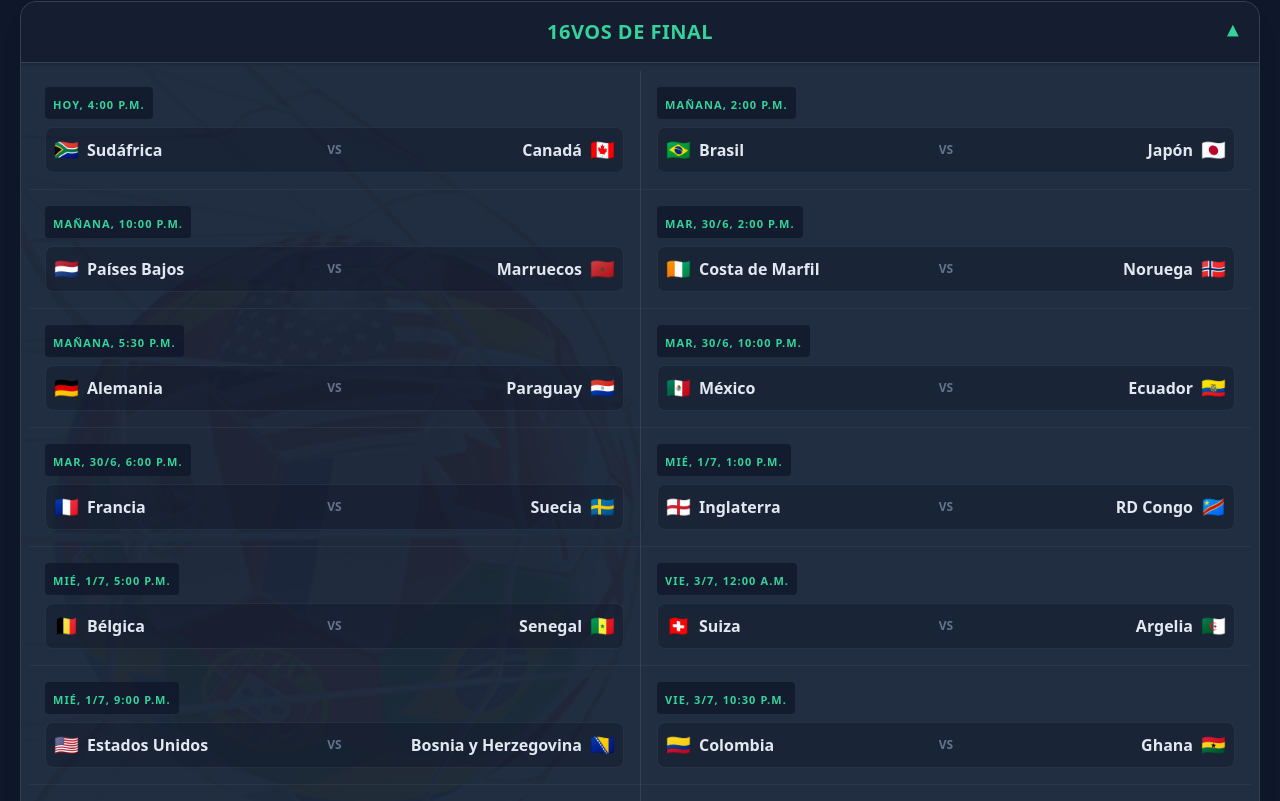
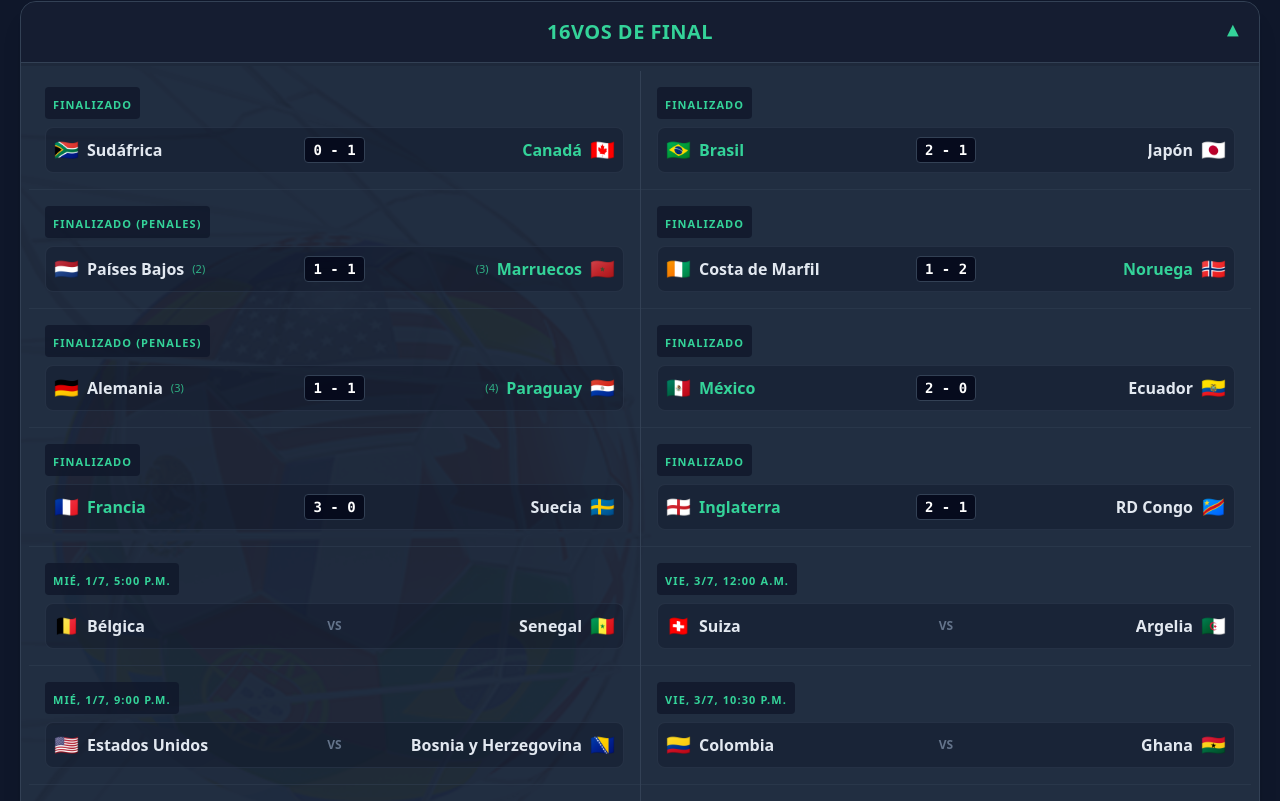
Before and after one commit to lprafael/sist_base, a Next.js app in the folder web/: page /mundial in a window 1280 px wide. Shown: the part 899-1700 px from the top of the page. Built offline with nearby package versions, Linux system fonts and the light colour scheme.

Commit message:
Actualizar resultados y UI de 16avos de final del Mundial 2026

```diff
--- a/web/src/app/mundial/page.tsx
+++ b/web/src/app/mundial/page.tsx
@@ -115,18 +115,18 @@ const knockoutStages = [
   {
     name: '16vos de Final',
     matches: [
-      { match: 'Sudáfrica vs Canadá', flag1: '🇿🇦', flag2: '🇨🇦', time: 'hoy, 4:00 p.m.' },
-      { match: 'Países Bajos vs Marruecos', flag1: '🇳🇱', flag2: '🇲🇦', time: 'mañana, 10:00 p.m.' },
-      { match: 'Alemania vs Paraguay', flag1: '🇩🇪', flag2: '🇵🇾', time: 'mañana, 5:30 p.m.' },
-      { match: 'Francia vs Suecia', flag1: '🇫🇷', flag2: '🇸🇪', time: 'mar, 30/6, 6:00 p.m.' },
+      { match: 'Sudáfrica vs Canadá', flag1: '🇿🇦', flag2: '🇨🇦', time: 'Finalizado', score1: 0, score2: 1 },
+      { match: 'Países Bajos vs Marruecos', flag1: '🇳🇱', flag2: '🇲🇦', time: 'Finalizado (Penales)', score1: 1, score2: 1, pen1: 2, pen2: 3 },
+      { match: 'Alemania vs Paraguay', flag1: '🇩🇪', flag2: '🇵🇾', time: 'Finalizado (Penales)', score1: 1, score2: 1, pen1: 3, pen2: 4 },
+      { match: 'Francia vs Suecia', flag1: '🇫🇷', flag2: '🇸🇪', time: 'Finalizado', score1: 3, score2: 0 },
       { match: 'Bélgica vs Senegal', flag1: '🇧🇪', flag2: '🇸🇳', time: 'mié, 1/7, 5:00 p.m.' },
       { match: 'Estados Unidos vs Bosnia y Herzegovina', flag1: '🇺🇸', flag2: '🇧🇦', time: 'mié, 1/7, 9:00 p.m.' },
       { match: 'España vs Austria', flag1: '🇪🇸', flag2: '🇦🇹', time: 'jue, 2/7, 4:00 p.m.' },
       { match: 'Portugal vs Croacia', flag1: '🇵🇹', flag2: '🇭🇷', time: 'jue, 2/7, 8:00 p.m.' },
-      { match: 'Brasil vs Japón', flag1: '🇧🇷', flag2: '🇯🇵', time: 'mañana, 2:00 p.m.' },
-      { match: 'Costa de Marfil vs Noruega', flag1: '🇨🇮', flag2: '🇳🇴', time: 'mar, 30/6, 2:00 p.m.' },
-      { match: 'México vs Ecuador', flag1: '🇲🇽', flag2: '🇪🇨', time: 'mar, 30/6, 10:00 p.m.' },
-      { match: 'Inglaterra vs RD Congo', flag1: '🏴󠁧󠁢󠁥󠁮󠁧󠁿', flag2: '🇨🇩', time: 'mié, 1/7, 1:00 p.m.' },
+      { match: 'Brasil vs Japón', flag1: '🇧🇷', flag2: '🇯🇵', time: 'Finalizado', score1: 2, score2: 1 },
+      { match: 'Costa de Marfil vs Noruega', flag1: '🇨🇮', flag2: '🇳🇴', time: 'Finalizado', score1: 1, score2: 2 },
+      { match: 'México vs Ecuador', flag1: '🇲🇽', flag2: '🇪🇨', time: 'Finalizado', score1: 2, score2: 0 },
+      { match: 'Inglaterra vs RD Congo', flag1: '🏴󠁧󠁢󠁥󠁮󠁧󠁿', flag2: '🇨🇩', time: 'Finalizado', score1: 2, score2: 1 },
       { match: 'Suiza vs Argelia', flag1: '🇨🇭', flag2: '🇩🇿', time: 'vie, 3/7, 12:00 a.m.' },
       { match: 'Colombia vs Ghana', flag1: '🇨🇴', flag2: '🇬🇭', time: 'vie, 3/7, 10:30 p.m.' },
       { match: 'Australia vs Egipto', flag1: '🇦🇺', flag2: '🇪🇬', time: 'vie, 3/7, 3:00 p.m.' },
@@ -296,66 +296,105 @@ export default function MundialPage() {
                     {stage.matches.length > 4 ? (
                       <>
                         <div className="flex flex-col">
-                          {stage.matches.slice(0, Math.ceil(stage.matches.length / 2)).map((fixture, index) => (
+                          {stage.matches.slice(0, Math.ceil(stage.matches.length / 2)).map((fixture: any, index) => {
+                            const hasScore = fixture.score1 !== undefined && fixture.score2 !== undefined;
+                            const isWinner1 = hasScore && (fixture.score1 > fixture.score2 || (fixture.score1 === fixture.score2 && fixture.pen1 > fixture.pen2));
+                            const isWinner2 = hasScore && (fixture.score2 > fixture.score1 || (fixture.score1 === fixture.score2 && fixture.pen2 > fixture.pen1));
+                            return (
                               <div key={index} className="p-4 border-b border-slate-700/50 last:border-0 hover:bg-slate-700/40 flex flex-col gap-2 transition-colors">
                                 <div className="inline-block bg-slate-900/80 rounded px-2 py-1 self-start">
                                   <span className="text-[11px] font-bold text-emerald-400 uppercase tracking-widest">{fixture.time}</span>
                                 </div>
                                 <div className="flex items-center justify-between bg-slate-900/40 rounded-lg p-2 border border-slate-700/50">
-                                <div className="flex items-center gap-2 flex-1">
-                                  <span className="text-xl">{fixture.flag1}</span>
-                                  <span className={`font-bold ${fixture.match.includes('A definir') ? 'text-slate-400 italic' : 'text-slate-200'}`}>{fixture.match.split(' vs ')[0]}</span>
+                                  <div className="flex items-center gap-2 flex-1 min-w-0">
+                                    <span className="text-xl shrink-0">{fixture.flag1}</span>
+                                    <span className={`font-bold truncate ${isWinner1 ? 'text-emerald-400 font-extrabold' : 'text-slate-200'} ${fixture.match.includes('A definir') ? 'text-slate-400 italic' : ''}`}>{fixture.match.split(' vs ')[0]}</span>
+                                    {fixture.pen1 !== undefined && <span className="text-[11px] text-emerald-400/80 font-normal">({fixture.pen1})</span>}
                                   </div>
-                                <span className="text-slate-500 font-black text-xs px-2">VS</span>
-                                <div className="flex items-center gap-2 flex-1 justify-end text-right">
-                                  <span className={`font-bold ${fixture.match.includes('A definir') ? 'text-slate-400 italic' : 'text-slate-200'}`}>{fixture.match.split(' vs ')[1]}</span>
-                                  <span className="text-xl">{fixture.flag2}</span>
+                                  <div className="flex items-center gap-3 shrink-0 px-2">
+                                    {hasScore ? (
+                                      <span className="font-mono font-black text-sm bg-slate-950/80 px-2 py-0.5 rounded text-white border border-slate-700">{fixture.score1} - {fixture.score2}</span>
+                                    ) : (
+                                      <span className="text-slate-500 font-black text-xs">VS</span>
+                                    )}
+                                  </div>
+                                  <div className="flex items-center gap-2 flex-1 justify-end text-right min-w-0">
+                                    {fixture.pen2 !== undefined && <span className="text-[11px] text-emerald-400/80 font-normal">({fixture.pen2})</span>}
+                                    <span className={`font-bold truncate ${isWinner2 ? 'text-emerald-400 font-extrabold' : 'text-slate-200'} ${fixture.match.includes('A definir') ? 'text-slate-400 italic' : ''}`}>{fixture.match.split(' vs ')[1]}</span>
+                                    <span className="text-xl shrink-0">{fixture.flag2}</span>
                                   </div>
                                 </div>
                               </div>
-                          ))}
+                            );
+                          })}
                         </div>
                         <div className="flex flex-col">
-                          {stage.matches.slice(Math.ceil(stage.matches.length / 2)).map((fixture, index) => (
+                          {stage.matches.slice(Math.ceil(stage.matches.length / 2)).map((fixture: any, index) => {
+                            const hasScore = fixture.score1 !== undefined && fixture.score2 !== undefined;
+                            const isWinner1 = hasScore && (fixture.score1 > fixture.score2 || (fixture.score1 === fixture.score2 && fixture.pen1 > fixture.pen2));
+                            const isWinner2 = hasScore && (fixture.score2 > fixture.score1 || (fixture.score1 === fixture.score2 && fixture.pen2 > fixture.pen1));
+                            return (
                               <div key={index} className="p-4 border-b border-slate-700/50 last:border-0 hover:bg-slate-700/40 flex flex-col gap-2 transition-colors">
                                 <div className="inline-block bg-slate-900/80 rounded px-2 py-1 self-start">
                                   <span className="text-[11px] font-bold text-emerald-400 uppercase tracking-widest">{fixture.time}</span>
                                 </div>
                                 <div className="flex items-center justify-between bg-slate-900/40 rounded-lg p-2 border border-slate-700/50">
-                                <div className="flex items-center gap-2 flex-1">
-                                  <span className="text-xl">{fixture.flag1}</span>
-                                  <span className={`font-bold ${fixture.match.includes('A definir') ? 'text-slate-400 italic' : 'text-slate-200'}`}>{fixture.match.split(' vs ')[0]}</span>
+                                  <div className="flex items-center gap-2 flex-1 min-w-0">
+                                    <span className="text-xl shrink-0">{fixture.flag1}</span>
+                                    <span className={`font-bold truncate ${isWinner1 ? 'text-emerald-400 font-extrabold' : 'text-slate-200'} ${fixture.match.includes('A definir') ? 'text-slate-400 italic' : ''}`}>{fixture.match.split(' vs ')[0]}</span>
+                                    {fixture.pen1 !== undefined && <span className="text-[11px] text-emerald-400/80 font-normal">({fixture.pen1})</span>}
                                   </div>
-                                <span className="text-slate-500 font-black text-xs px-2">VS</span>
-                                <div className="flex items-center gap-2 flex-1 justify-end text-right">
-                                  <span className={`font-bold ${fixture.match.includes('A definir') ? 'text-slate-400 italic' : 'text-slate-200'}`}>{fixture.match.split(' vs ')[1]}</span>
-                                  <span className="text-xl">{fixture.flag2}</span>
+                                  <div className="flex items-center gap-3 shrink-0 px-2">
+                                    {hasScore ? (
+                                      <span className="font-mono font-black text-sm bg-slate-950/80 px-2 py-0.5 rounded text-white border border-slate-700">{fixture.score1} - {fixture.score2}</span>
+                                    ) : (
+                                      <span className="text-slate-500 font-black text-xs">VS</span>
+                                    )}
+                                  </div>
+                                  <div className="flex items-center gap-2 flex-1 justify-end text-right min-w-0">
+                                    {fixture.pen2 !== undefined && <span className="text-[11px] text-emerald-400/80 font-normal">({fixture.pen2})</span>}
+                                    <span className={`font-bold truncate ${isWinner2 ? 'text-emerald-400 font-extrabold' : 'text-slate-200'} ${fixture.match.includes('A definir') ? 'text-slate-400 italic' : ''}`}>{fixture.match.split(' vs ')[1]}</span>
+                                    <span className="text-xl shrink-0">{fixture.flag2}</span>
                                   </div>
                                 </div>
                               </div>
-                          ))}
+                            );
+                          })}
                         </div>
                       </>
                     ) : (
                       <div className="flex flex-col">
-                        {stage.matches.map((fixture, index) => (
+                        {stage.matches.map((fixture: any, index) => {
+                          const hasScore = fixture.score1 !== undefined && fixture.score2 !== undefined;
+                          const isWinner1 = hasScore && (fixture.score1 > fixture.score2 || (fixture.score1 === fixture.score2 && fixture.pen1 > fixture.pen2));
+                          const isWinner2 = hasScore && (fixture.score2 > fixture.score1 || (fixture.score1 === fixture.score2 && fixture.pen2 > fixture.pen1));
+                          return (
                             <div key={index} className="p-4 border-b border-slate-700/50 last:border-0 hover:bg-slate-700/40 flex flex-col gap-2 transition-colors">
                               <div className="inline-block bg-slate-900/80 rounded px-2 py-1 self-start">
                                 <span className="text-[11px] font-bold text-emerald-400 uppercase tracking-widest">{fixture.time}</span>
                               </div>
                               <div className="flex items-center justify-between bg-slate-900/40 rounded-lg p-3 border border-slate-700/50 max-w-2xl mx-auto w-full">
-                              <div className="flex items-center gap-3 flex-1 justify-end">
-                                <span className={`font-bold text-lg ${fixture.match.includes('A definir') ? 'text-slate-400 italic' : 'text-slate-200'}`}>{fixture.match.split(' vs ')[0]}</span>
-                                <span className="text-2xl">{fixture.flag1}</span>
+                                <div className="flex items-center gap-3 flex-1 justify-end min-w-0">
+                                  {fixture.pen1 !== undefined && <span className="text-xs text-emerald-400/80 font-normal mr-1">({fixture.pen1})</span>}
+                                  <span className={`font-bold text-lg truncate ${isWinner1 ? 'text-emerald-400 font-extrabold' : 'text-slate-200'} ${fixture.match.includes('A definir') ? 'text-slate-400 italic' : ''}`}>{fixture.match.split(' vs ')[0]}</span>
+                                  <span className="text-2xl shrink-0 ml-2">{fixture.flag1}</span>
                                 </div>
-                              <span className="text-slate-500 font-black text-sm px-6">VS</span>
-                              <div className="flex items-center gap-3 flex-1 justify-start">
-                                <span className="text-2xl">{fixture.flag2}</span>
-                                <span className={`font-bold text-lg ${fixture.match.includes('A definir') ? 'text-slate-400 italic' : 'text-slate-200'}`}>{fixture.match.split(' vs ')[1]}</span>
+                                <div className="flex items-center justify-center px-6 shrink-0">
+                                  {hasScore ? (
+                                    <span className="font-mono font-black text-base bg-slate-950/80 px-3 py-1 rounded text-white border border-slate-700">{fixture.score1} - {fixture.score2}</span>
+                                  ) : (
+                                    <span className="text-slate-500 font-black text-sm">VS</span>
+                                  )}
+                                </div>
+                                <div className="flex items-center gap-3 flex-1 justify-start min-w-0">
+                                  <span className="text-2xl shrink-0 mr-2">{fixture.flag2}</span>
+                                  <span className={`font-bold text-lg truncate ${isWinner2 ? 'text-emerald-400 font-extrabold' : 'text-slate-200'} ${fixture.match.includes('A definir') ? 'text-slate-400 italic' : ''}`}>{fixture.match.split(' vs ')[1]}</span>
+                                  {fixture.pen2 !== undefined && <span className="text-xs text-emerald-400/80 font-normal ml-1">({fixture.pen2})</span>}
                                 </div>
                               </div>
                             </div>
-                        ))}
+                          );
+                        })}
                       </div>
                     )}
                   </div>
```
Lines whose indentation alone changed are shown as unchanged.
